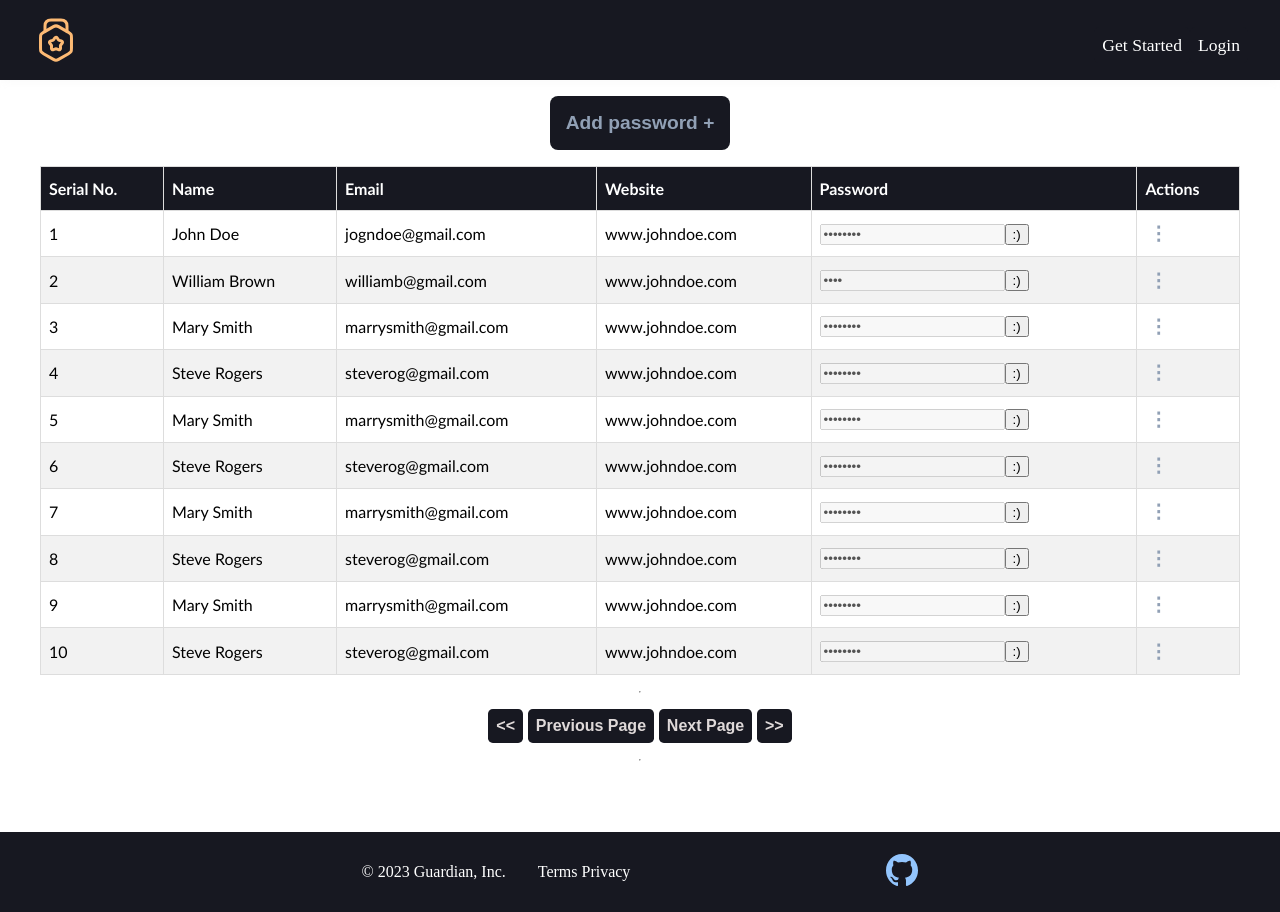
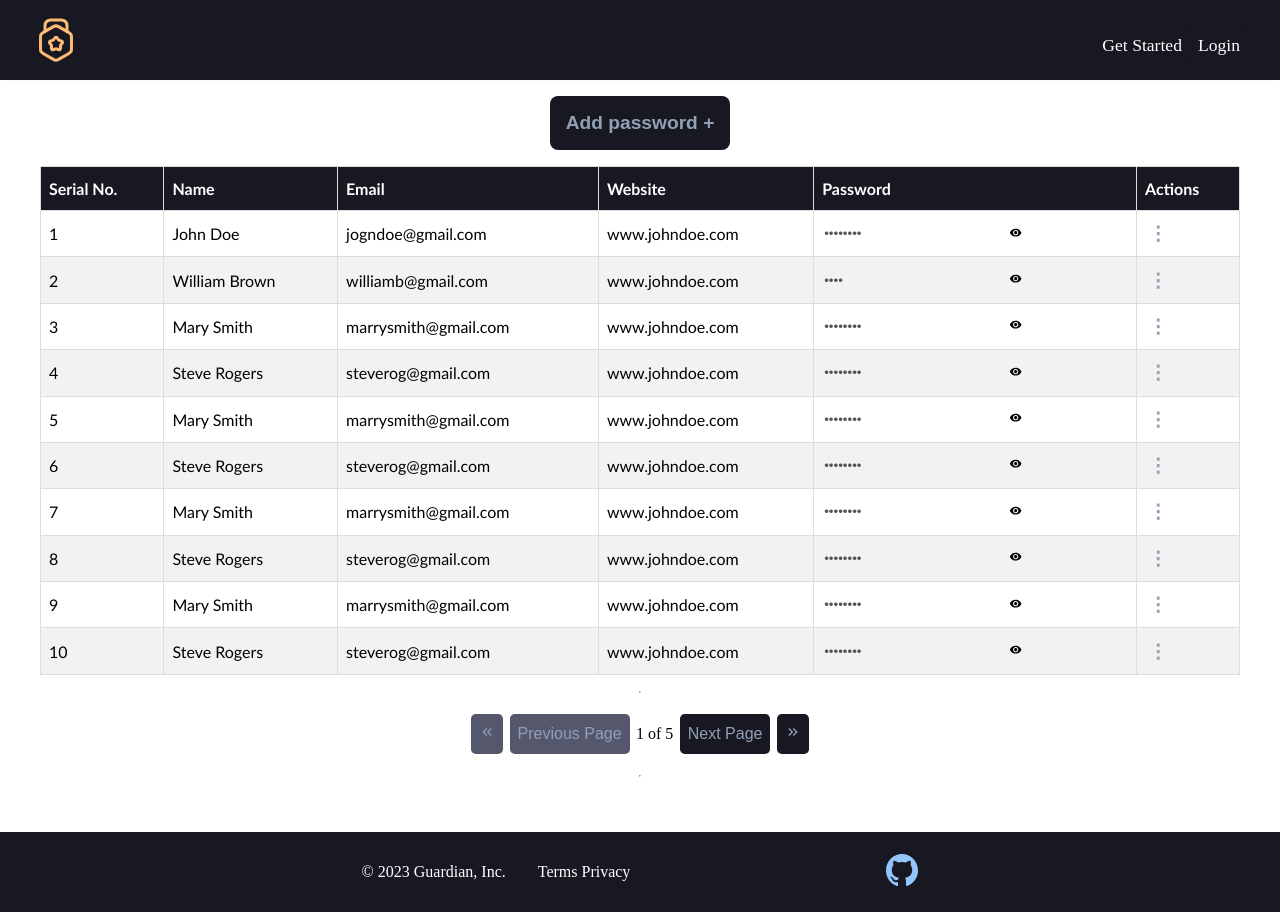
Before and after one commit to KrishT0/Guardian, a React (Vite) app in the folder frontend/: page /vault in a window 1280 px wide. Built offline with nearby package versions, Linux system fonts and the light colour scheme.

Commit message:
completed frontend part

```diff
--- a/frontend/package.json
+++ b/frontend/package.json
@@ -13,6 +13,7 @@
   "dependencies": {
     "@reduxjs/toolkit": "^2.1.0",
     "@tanstack/react-table": "^8.12.0",
+    "guardian-vte": "^1.0.2",
     "react": "^18.2.0",
     "react-dom": "^18.2.0",
     "react-hook-form": "^7.49.2",
--- a/frontend/src/components/Vault/Table.jsx
+++ b/frontend/src/components/Vault/Table.jsx
@@ -7,6 +7,8 @@ import {
   getCoreRowModel,
   getPaginationRowModel,
 } from '@tanstack/react-table';
+import { MdOutlineKeyboardDoubleArrowLeft } from 'react-icons/md';
+import { MdOutlineKeyboardDoubleArrowRight } from 'react-icons/md';
 // import dataJSON from "./data.json";
 
 const Table = ({ columnDef, dataJSON }) => {
@@ -51,7 +53,10 @@ const Table = ({ columnDef, dataJSON }) => {
               <tr key={rowEl.id}>
                 {rowEl.getVisibleCells().map((cellEl) => {
                   return (
-                    <td key={cellEl.id} data-cell={cellEl.column.columnDef.header}>
+                    <td
+                      key={cellEl.id}
+                      data-cell={cellEl.column.columnDef.header}
+                    >
                       {flexRender(
                         cellEl.column.columnDef.cell,
                         cellEl.getContext()
@@ -71,7 +76,7 @@ const Table = ({ columnDef, dataJSON }) => {
           disabled={!tableInstance.getCanPreviousPage()}
           className="actionBtn"
         >
-          {'<<'}
+          <MdOutlineKeyboardDoubleArrowLeft />
         </button>
         <button
           onClick={() => tableInstance.previousPage()}
@@ -80,6 +85,10 @@ const Table = ({ columnDef, dataJSON }) => {
         >
           Previous Page
         </button>
+        <p>
+          {tableInstance.getState().pagination.pageIndex + 1} of{' '}
+          {tableInstance.getPageCount()}{' '}
+        </p>
         <button
           onClick={() => tableInstance.nextPage()}
           disabled={!tableInstance.getCanNextPage()}
@@ -94,7 +103,7 @@ const Table = ({ columnDef, dataJSON }) => {
           disabled={!tableInstance.getCanNextPage()}
           className="actionBtn"
         >
-          {'>>'}
+          <MdOutlineKeyboardDoubleArrowRight />
         </button>
       </div>
       <hr />
--- a/frontend/src/components/Vault/data.json
+++ b/frontend/src/components/Vault/data.json
@@ -49,7 +49,7 @@
     "password": "hola1234"
   },
   {
-    "id":"8",
+    "id": "8",
     "name": "Steve Rogers",
     "email": "steverog@gmail.com",
     "website": "www.johndoe.com",
@@ -231,7 +231,7 @@
     "password": "hola1234"
   },
   {
-    "id": 34,
+    "id": "34",
     "name": "Steve Rogers",
     "email": "steverog@gmail.com",
     "website": "www.johndoe.com",
--- a/frontend/src/components/Vault/table.css
+++ b/frontend/src/components/Vault/table.css
@@ -1,5 +1,5 @@
 table {
-    font-family: "Trebuchet MS", Arial, Helvetica, sans-serif;
+  font-family: 'Trebuchet MS', Arial, Helvetica, sans-serif;
   border-collapse: collapse;
   width: 100%;
 }
@@ -27,37 +27,42 @@ table {
   color: white;
 }
 .actionBtn {
+  height: 2.5rem;
   background: #171821;
-    font-size: medium;
-    color: rgb(223, 217, 217);
-    font-weight: bold;
+  font-size: 1rem;
+  color: #91a0b5;
   border: none;
   padding: 0.5rem;
   border-radius: 0.3rem;
   cursor: pointer;
 }
-  .actions{
+
+.actionBtn:disabled {
+  background: #4f5267f5;
+  cursor: not-allowed;
+}
+.actions {
   display: flex;
-    gap: 0.3rem;
+  gap: 0.4rem;
+  align-items: center;
 }
 @media screen and (max-width: 760px) {
-  table{
+  table {
     margin: 0 1rem;
     font-size: 0.7rem;
   }
 }
 @media screen and (max-width: 608px) {
-
-  td{
+  td {
     display: block;
   }
-  th{
+  th {
     display: none;
   }
-  td::before{
+  td::before {
     font-size: larger;
     font-weight: 700;
-    content: attr(data-cell) ":  ";
+    content: attr(data-cell) ':  ';
     text-transform: capitalize;
   }
 }
--- a/frontend/src/components/Vault/vault.module.css
+++ b/frontend/src/components/Vault/vault.module.css
@@ -136,3 +136,21 @@
 .form span {
   color: #fca5a5;
 }
+
+.inputPass {
+  background: none;
+  border: none;
+  outline: none;
+}
+
+.boton {
+  border: none;
+  outline: none;
+  background: none;
+  cursor: pointer;
+}
+
+.passContainer {
+  display: flex;
+  align-items: center;
+}
--- a/frontend/src/pages/Vault.jsx
+++ b/frontend/src/pages/Vault.jsx
@@ -1,13 +1,16 @@
 import Table from '../components/Vault/Table';
 import classes from '../components/Vault/vault.module.css';
 import Modal from '../utils/ModalComp';
-import Dropdown from "../utils/Dropdown";
+import Dropdown from '../utils/Dropdown';
 import { useState } from 'react';
 import data from '../components/Vault/data.json';
+import { IoMdEye } from 'react-icons/io';
+
 function Vault() {
   const [isOpen, setIsOpen] = useState(false);
-  const [userData,setUserData]=useState([]);
-  const [dataJson, setDataJson]=useState(data);
+  const [userData, setUserData] = useState([]);
+  const [dataJson, setDataJson] = useState(data);
+
   const openModal = () => {
     setIsOpen(true);
   };
@@ -16,57 +19,75 @@ function Vault() {
     setIsOpen(false);
     setUserData([]);
   };
- const editHandler=(id)=>{
+
+  const editHandler = (id) => {
     setIsOpen(true);
-  const data=dataJson.find((data)=>data.id===id);
+    const data = dataJson.find((data) => data.id === id);
     setUserData(data);
+  };
+
+  const deleteHandler = (id) => {
+    const data = dataJson.filter((data) => data.id !== id);
+    setDataJson(data);
+  };
+
+  const passwordHandler = (id) => {
+    const passElem = document.getElementById(id);
+    if (passElem.type == 'text') {
+      passElem.type = 'password';
+    } else {
+      passElem.type = 'text';
     }
- const deleteHandler=(id)=>{
-  const data=dataJson.filter((data)=>data.id!==id);
-  setDataJson(data);
- }
- const passwordHandler=(id)=>{
-  const passElem= document.getElementById(id);
-  if(passElem.type=="text"){
-    passElem.type="password";
-  }
-  else{
-    passElem.type="text";
-  }
- }
+  };
+
   const columnDef = [
     {
-        accessorKey: "id",
-        header: "Serial No.",
+      accessorKey: 'id',
+      header: 'Serial No.',
       cell: (data) => {
         return <>{data.row.index + 1}</>;
       },
     },
     {
       accessorKey: 'name',
-      header: "Name",
+      header: 'Name',
     },
     {
       accessorKey: 'email',
-      header: "Email",
+      header: 'Email',
     },
     {
       accessorKey: 'website',
-      header: "Website",
+      header: 'Website',
     },
     {
       accessorKey: 'password',
-      header: "Password",
-      cell: (data)=>{
-        return <>
-        <input type="password" id={data.row.original.id} disabled value={data.getValue()} />
-        <button onClick={()=>passwordHandler(data.row.original.id)}>:)</button>
+      header: 'Password',
+      cell: (data) => {
+        return (
+          <>
+            <div className={classes.passContainer}>
+              <input
+                className={classes.inputPass}
+                type="password"
+                id={data.row.original.id}
+                disabled
+                value={data.getValue()}
+              />
+              <button
+                className={classes.boton}
+                onClick={() => passwordHandler(data.row.original.id)}
+              >
+                <IoMdEye />
+              </button>
+            </div>
           </>
-      }
+        );
+      },
     },
     {
       accessorKey: 'actions',
-      header: "Actions",
+      header: 'Actions',
       cell: (data) => (
         <Dropdown
           handleEdit={() => editHandler(data.row.original.id)}
@@ -81,7 +102,7 @@ function Vault() {
       <button onClick={openModal} className={classes.modalBtn}>
         Add password +
       </button>
-      <Modal data={userData} isOpen={isOpen} onClose={closeModal}/>
+      <Modal data={userData} isOpen={isOpen} onClose={closeModal} />
       <Table columnDef={columnDef} dataJSON={dataJson} />
     </section>
   );
```
Also changed, not shown: frontend/src/utils/ModalComp.jsx (+2 -9 lines), 1 other file (tests, documents, lock files or other folders). Lines whose indentation alone changed are shown as unchanged.
